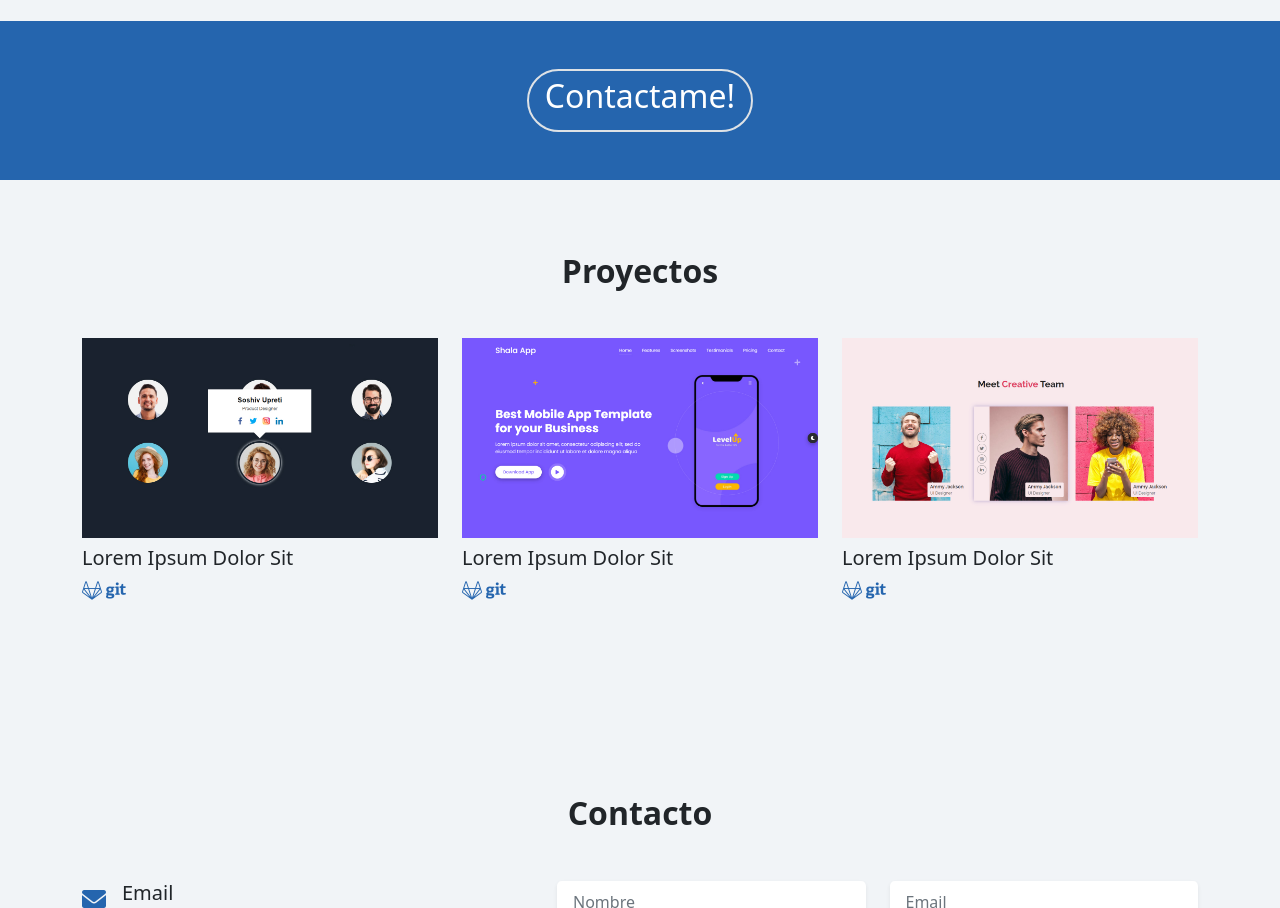
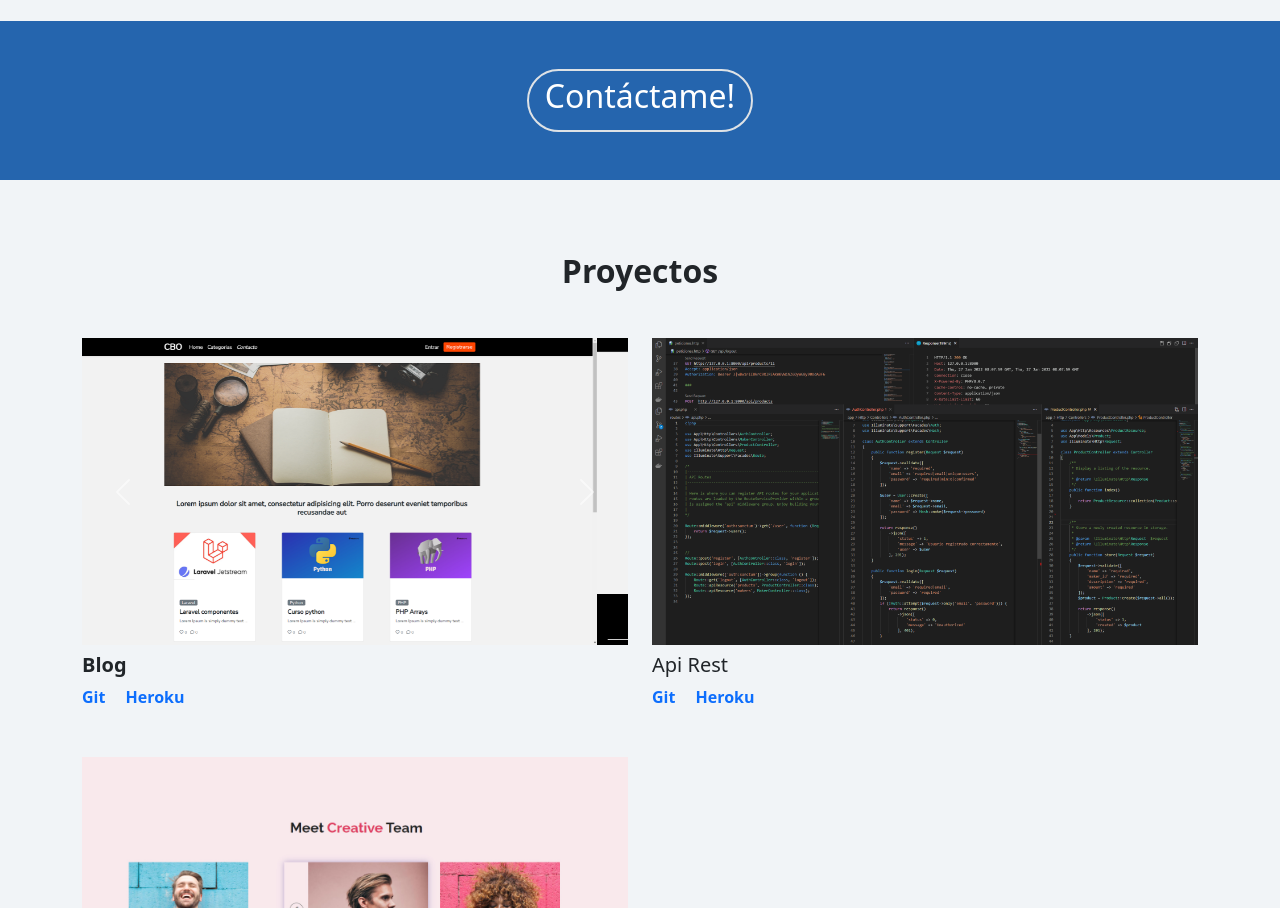
Before and after one commit to carlosbernuyobregon/portfolio, a plain HTML site: page index.html in a window 1280 px wide. Shown: the part 1398-2306 px from the top of the page. Drawn offline with nearby package versions, Linux system fonts and the light colour scheme.

Commit message:
portfolio

```diff
--- a/index.html
+++ b/index.html
@@ -189,7 +189,7 @@
             <div class="row justify-content-center">
                 <div class="col-lg-8 text-center">
                     <a class="btn border border-2 rounded-pill px-3" href="#contact">
-                        <h3 class="fs-2 text-white">Contactame!</h3>
+                        <h3 class="fs-2 text-white">Contáctame!</h3>
                     </a>
                 </div>
             </div>
@@ -208,29 +208,59 @@
                 </div>
             </div>
             <div class="row">
-                <div class="col-lg-4 col-md-6">
+                <div class="col-lg-6 col-md-6">
                     <div class="portfolio-item">
-                        <img class="w-100" src="img/portfolio/1.jpg" alt="portfolio item">
-                        <h3 class="text-capitalize fs-5 my-2">Lorem ipsum dolor sit</h3>
+                        <!-- --------- -->
+                        <div id="carouselExampleControls" class="carousel slide" data-bs-ride="carousel">
+                            <div class="carousel-inner">
+                                <div class="carousel-item active">
+                                    <img class="w-100" src="img/blog/blog01.png" alt="portfolio item">
+                                </div>
+                                <div class="carousel-item">
+                                    <img class="w-100" src="img/blog/blog03.png" alt="portfolio item">
+                                </div>
+                                <div class="carousel-item">
+                                    <img class="w-100" src="img/blog/blog02.png" alt="portfolio item">
+                                </div>
+                            </div>
+                            <button class="carousel-control-prev" type="button"
+                                data-bs-target="#carouselExampleControls" data-bs-slide="prev">
+                                <span class="carousel-control-prev-icon" aria-hidden="true"></span>
+                                <span class="visually-hidden">Previous</span>
+                            </button>
+                            <button class="carousel-control-next" type="button"
+                                data-bs-target="#carouselExampleControls" data-bs-slide="next">
+                                <span class="carousel-control-next-icon" aria-hidden="true"></span>
+                                <span class="visually-hidden">Next</span>
+                            </button>
+                        </div>
+                        <!-- --------- -->
+                        <h3 class="text-capitalize fs-5 fw-bold my-2">Blog</h3>
                         <p class="mb-5">
-                            <a class="text-maroon mb-4" href="">
-                                <i class="fab fa-gitlab fa-lg me-1"></i><i class="fab fa-git fa-lg"></i>
+                            <a class="text-decoration-none fw-bold me-3" target="_blank"
+                                href="https://gitlab.com/carlosbernuyobregon/practicas/-/tree/roles/blogLivewire">
+                                Git
                             </a>
+                            <a class="text-decoration-none fw-bold" target="_blank"
+                                href="http://cbo-blog.herokuapp.com/">Heroku</a>
                         </p>
                     </div>
                 </div>
-                <div class="col-lg-4 col-md-6">
+                <div class="col-lg-6 col-md-6">
                     <div class="portfolio-item">
-                        <img class="w-100" src="img/portfolio/2.jpg" alt="portfolio item">
-                        <h3 class="text-capitalize fs-5 my-2">Lorem ipsum dolor sit</h3>
+                        <img class="w-100" src="img/api-rest/api-rest02.png" alt="portfolio item">
+                        <h3 class="text-capitalize fs-5 my-2">Api Rest</h3>
                         <p class="mb-5">
-                            <a class="text-maroon mb-4" href="">
-                                <i class="fab fa-gitlab fa-lg me-1"></i><i class="fab fa-git fa-lg"></i>
+                            <a class="text-decoration-none fw-bold me-3" target="_blank"
+                                href="https://gitlab.com/carlosbernuyobregon/api-rest_laravel/-/tree/main/apiRest_laravel">
+                                Git
                             </a>
+                            <a class="text-decoration-none fw-bold" target="_blank"
+                                href="https://api-rest-laravel.herokuapp.com/">Heroku</a>
                         </p>
                     </div>
                 </div>
-                <div class="col-lg-4 col-md-6">
+                <div class="col-lg-6 col-md-6">
                     <div class="portfolio-item">
                         <img class="w-100" src="img/portfolio/3.jpg" alt="portfolio item">
                         <h3 class="text-capitalize fs-5 my-2">Lorem ipsum dolor sit</h3>
```
Also changed, not shown: img/api-rest/api-rest01.png (added), img/api-rest/api-rest02.png (added), img/blog/blog01.png (added), img/blog/blog02.png (added), img/blog/blog03.png (added), img/blog/blog04.png (added), img/testimonial/1.jpg (deleted), img/testimonial/2.jpg (deleted), img/testimonial/3.jpg (deleted).
